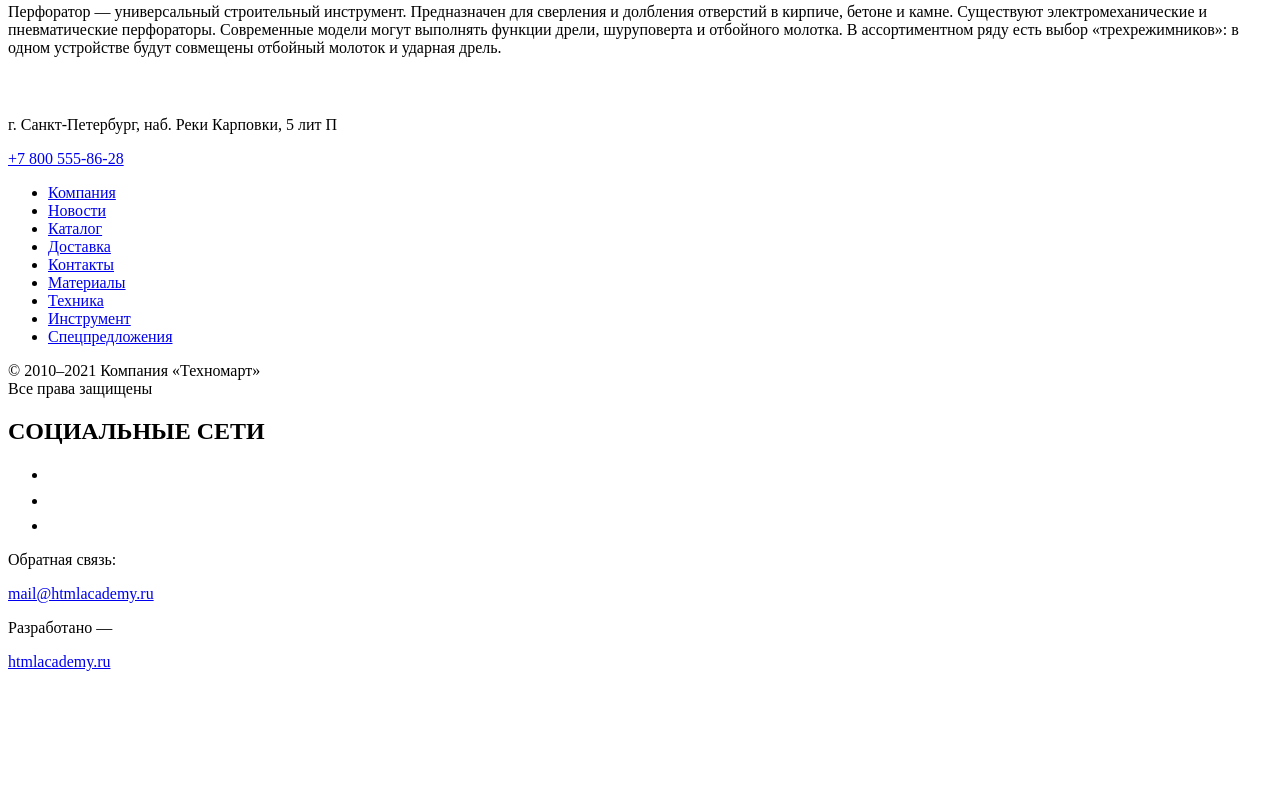
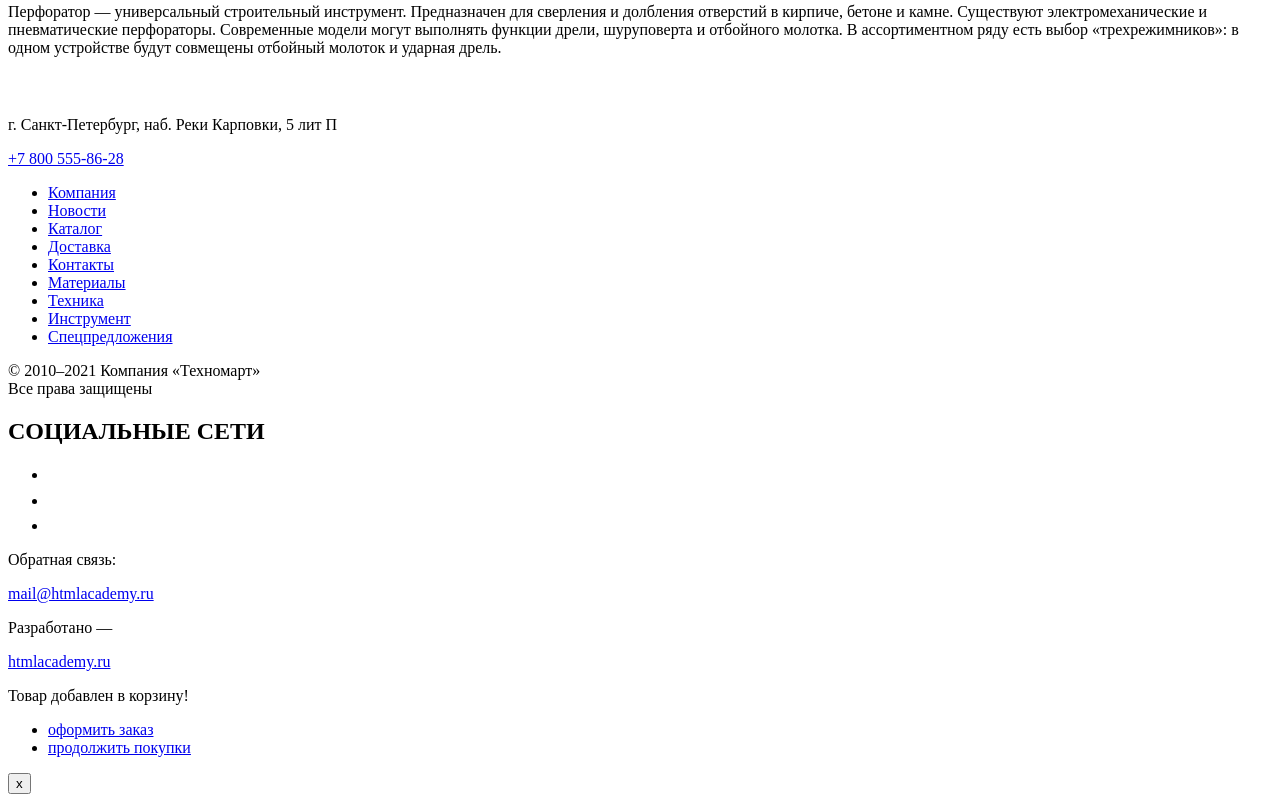
Before and after one commit to gadzhibekovaa/1802015-technomart-31, a plain HTML site: page catalog.html in a window 1280 px wide. Shown: the part 3475-4277 px from the top of the page. Before the commit the page ends 4154 px from the top, so only its background shows below. Drawn offline with Linux system fonts and the light colour scheme.

Commit message:
2.21. Разметка внутренней страницы

```diff
--- a/catalog.html
+++ b/catalog.html
@@ -218,6 +218,14 @@
           <a href="htmlacademy.ru">htmlacademy.ru</a>
         </section>
       </footer>
+      <section>
+          <p>Товар добавлен в корзину!</p>
+          <ul class="shopping-cart">
+            <li><a href="blank.html">оформить заказ</a></li>
+            <li><a href="blank.html">продолжить покупки</a></li>
+          </ul>
+          <button type="button">x</button>
+      </section>
 
 </body>
 
```
